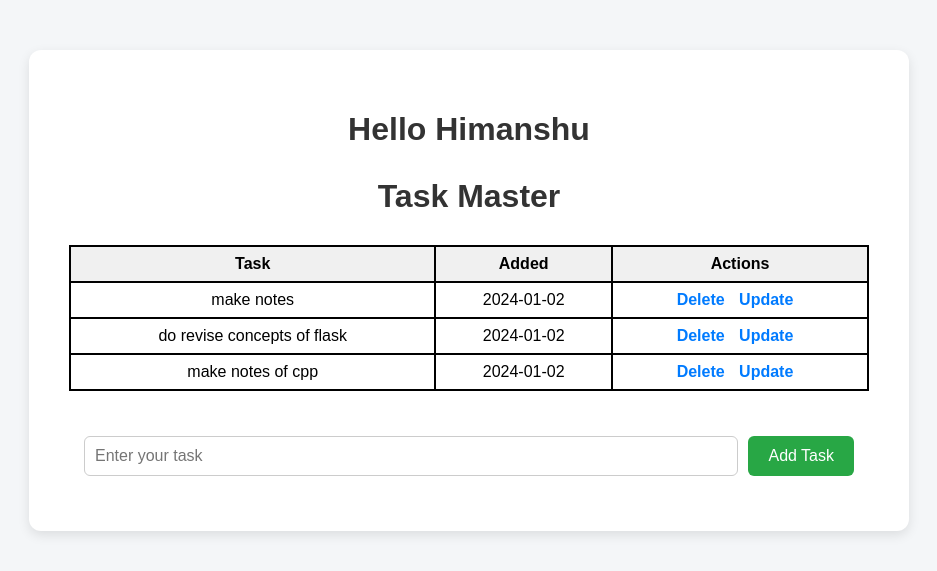
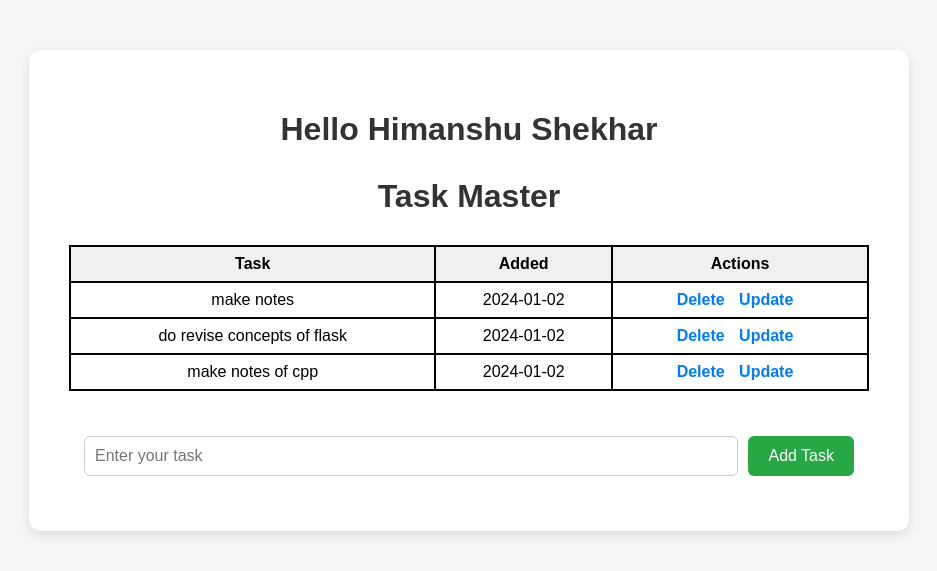
Before and after one commit to hshekhar7/Flask-Taskmanager, a Flask app: page / in a window 1280 px wide. Shown: the top 571 px of the page, without its empty margins (171-1108 px from the left). Run offline with Flask 3, Linux system fonts and the light colour scheme.

Commit message:
Made new changes

```diff
--- a/templates/index.html
+++ b/templates/index.html
@@ -94,7 +94,7 @@
 
 {% block body %}
     <div class="Content">
-        <h1>Hello Himanshu</h1>
+        <h1>Hello Himanshu Shekhar</h1>
         <h1>Task Master</h1>
 
         {% if tasks|length < 1 %}
```
Also changed, not shown: .github/workflows/docker-push.yml, 1 other file.
